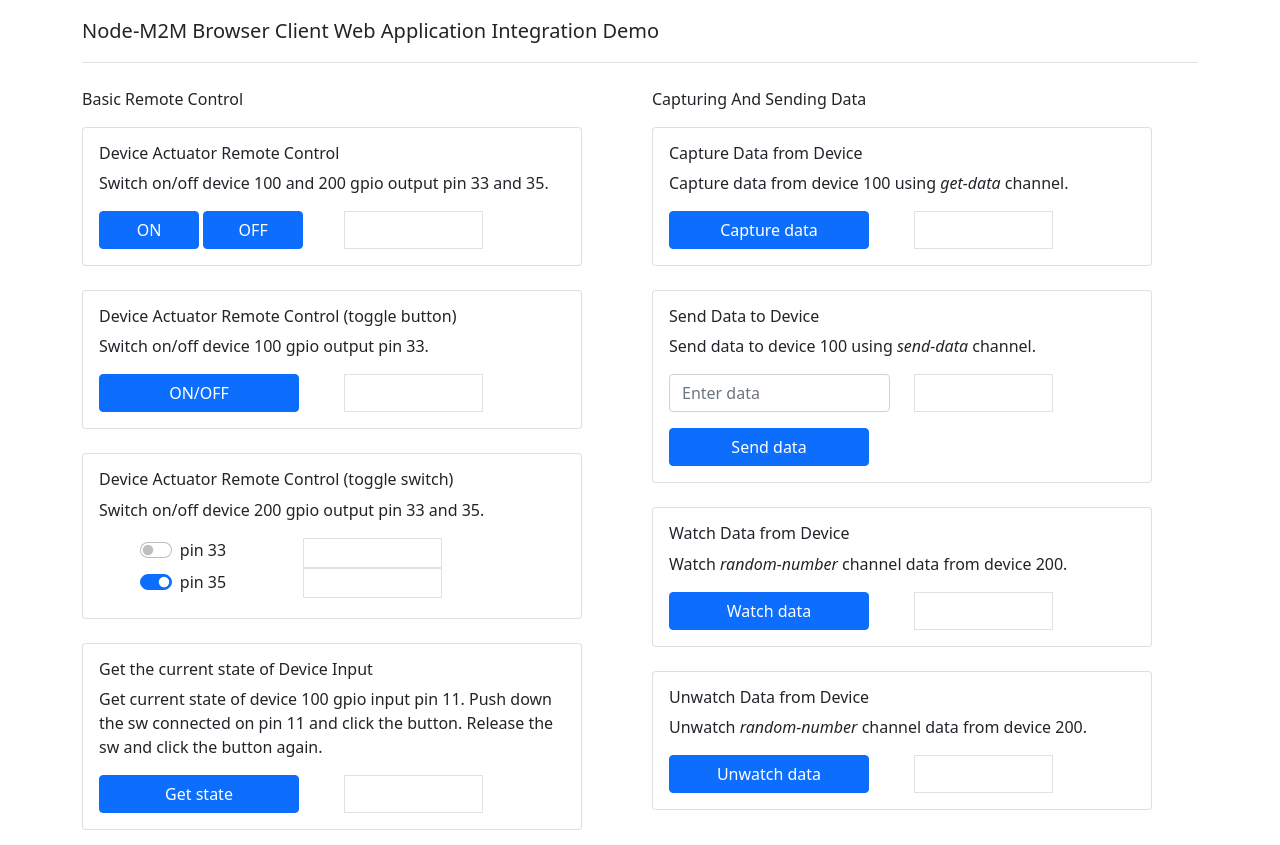
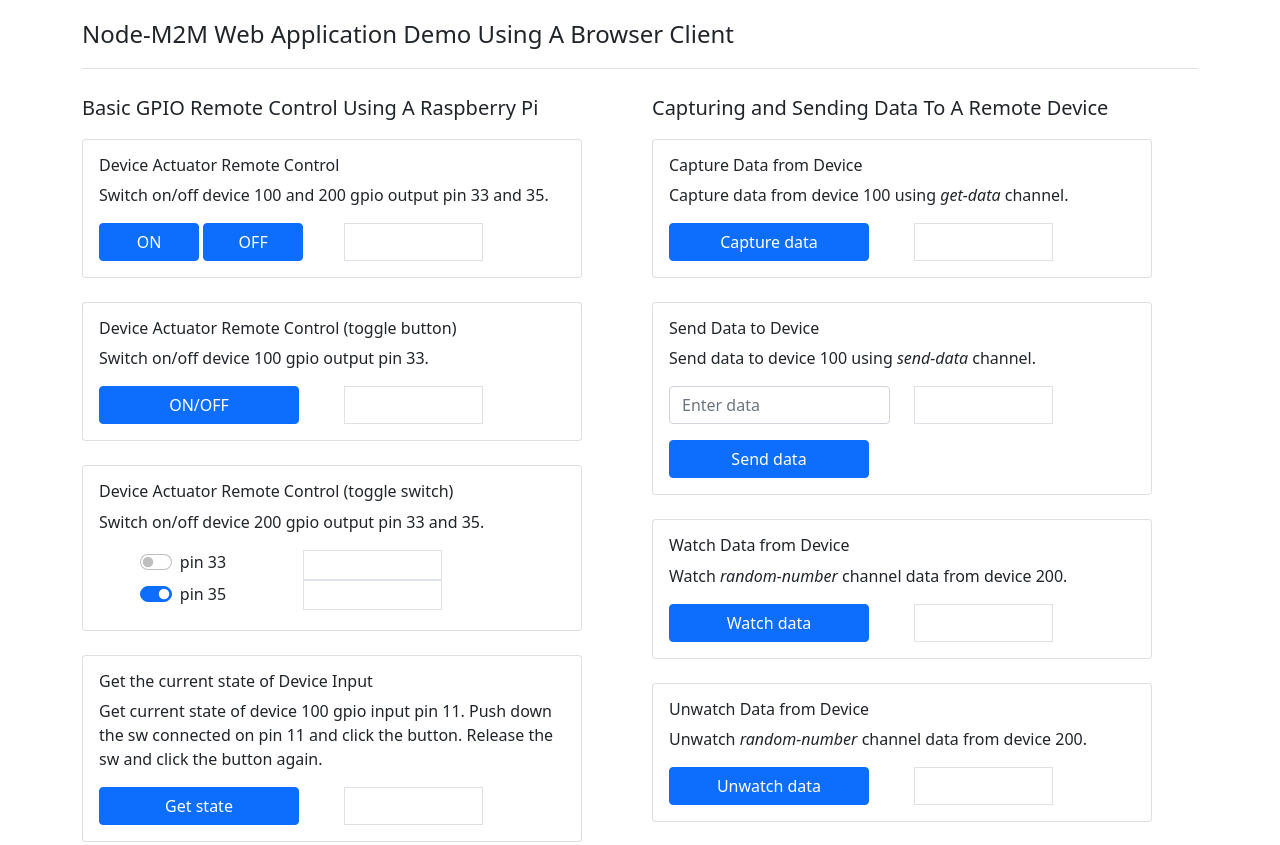
Before and after one commit to EdAlegrid/m2m-browser-client-demo, a website: page public/index.html in a window 1280 px wide. Shown: the top 845 px of the page. Drawn offline with nearby package versions, Linux system fonts and the light colour scheme.

Commit message:
Add files via upload

```diff
--- a/public/index.html
+++ b/public/index.html
@@ -21,7 +21,7 @@
     <div class="container">
       <header class="d-flex flex-wrap justify-content-center py-3 mb-4 border-bottom">
         <a href="/" class="d-flex align-items-center mb-3 mb-md-0 me-md-auto text-dark text-decoration-none">
-          <span class="fs-5">Node-M2M Browser Client Web Application Integration Demo</span>
+          <span class="fs-4">Node-M2M Web Application Demo Using A Browser Client</span>
         </a>
       </header>
     </div>
@@ -29,7 +29,7 @@
       <div class="row justify-content-evenly">
 
       <div class="col-6">
-        Basic Remote Control
+        <div class="fs-5">Basic GPIO Remote Control Using A Raspberry Pi</div>
         <div class="card mt-3" style="width:500px">
           <div class="card-body">
             <h6 class="card-title">Device Actuator Remote Control</h6>
@@ -131,7 +131,7 @@
         </div>
       </div><!-- class="col-6" -->
       <div class="col-6">
-        Capturing And Sending Data
+        <div class="fs-5">Capturing and Sending Data To A Remote Device</div>
         <div class="card mt-3" style="width:500px">
           <div class="card-body">
             <h6 class="card-title">Capture Data from Device</h6>
```
